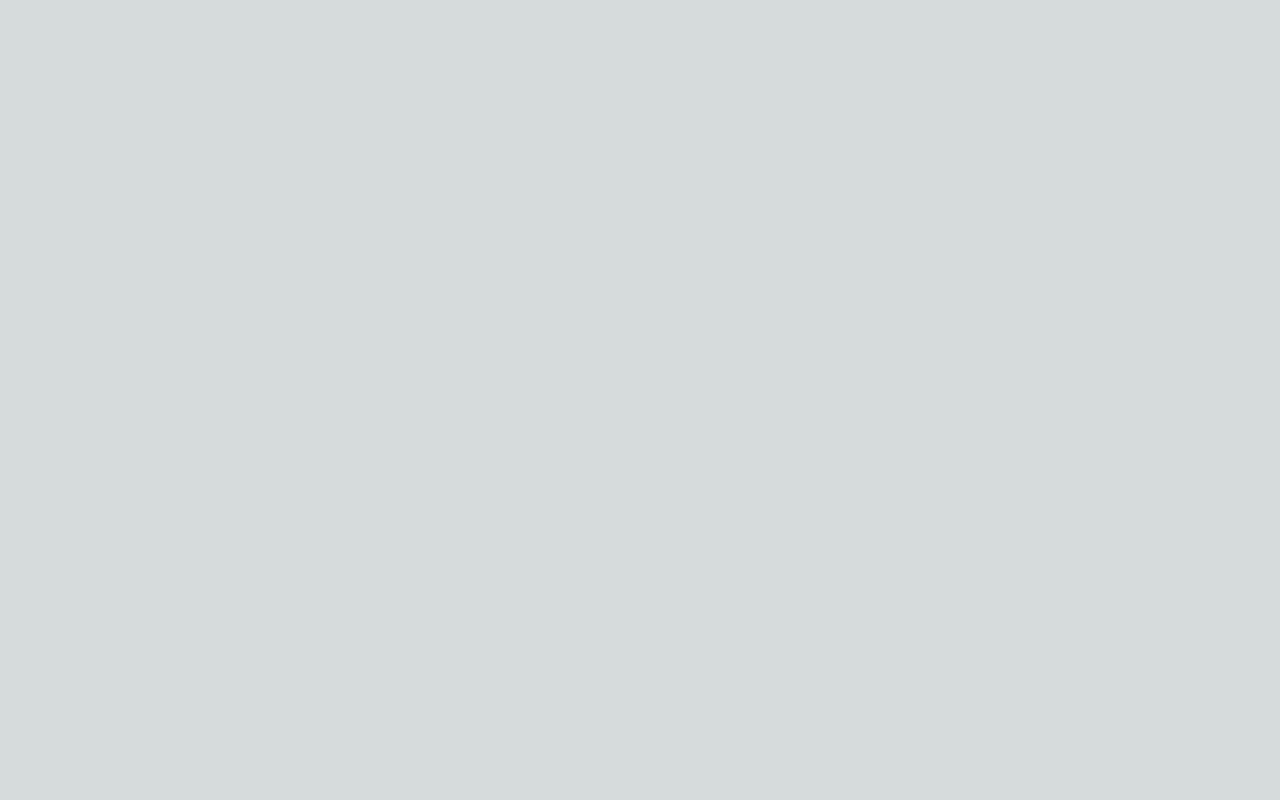
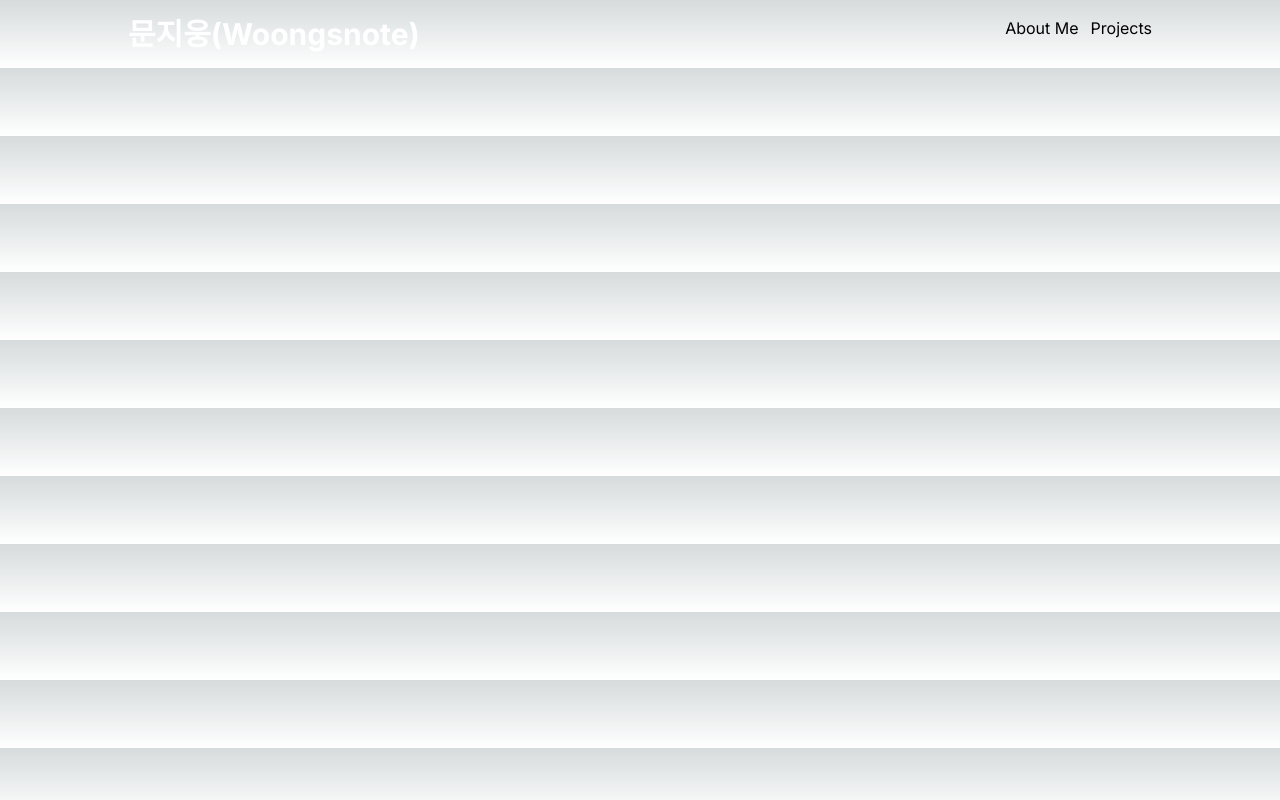
Before and after one commit to woongsnote/my-portfolio, a Next.js app: page / in a window 1280 px wide. Built offline with nearby package versions, Linux system fonts and the light colour scheme.

Commit message:
feat: add Navbar

```diff
--- /dev/null
+++ b/app/components/Navbar.tsx
@@ -0,0 +1,25 @@
+import Link from "next/link";
+
+const NavLinks = [
+  { title: "About Me", href: "/about" },
+  { title: "Projects", href: "/projects" },
+];
+
+const Navbar = () => {
+  return (
+    <nav className="flex justify-between py-4">
+      <h1 className="font-bold text-3xl text-white">
+        <Link href={"/"}>문지웅(Woongsnote)</Link>
+      </h1>
+      <ul className="flex flex-row space-x-3">
+        {NavLinks.map((link) => (
+          <li key={link.title} className="">
+            <Link href={link.href}>{link.title}</Link>
+          </li>
+        ))}
+      </ul>
+    </nav>
+  );
+};
+
+export default Navbar;
--- a/app/layout.tsx
+++ b/app/layout.tsx
@@ -1,6 +1,7 @@
 import './globals.css'
 import type { Metadata } from 'next'
 import { Inter } from 'next/font/google'
+import Navbar from "./components/Navbar";
 
 const inter = Inter({ subsets: ['latin'] })
 
@@ -16,7 +17,12 @@ export default function RootLayout({
 }) {
   return (
     <html lang="en">
-      <body className={inter.className}>{children}</body>
+      <body className={inter.className}>
+        <main className="max-w-5xl mx-auto">
+          <Navbar />
+          {children}
+        </main>
+      </body>
     </html>
-  )
+  );
 }
```
